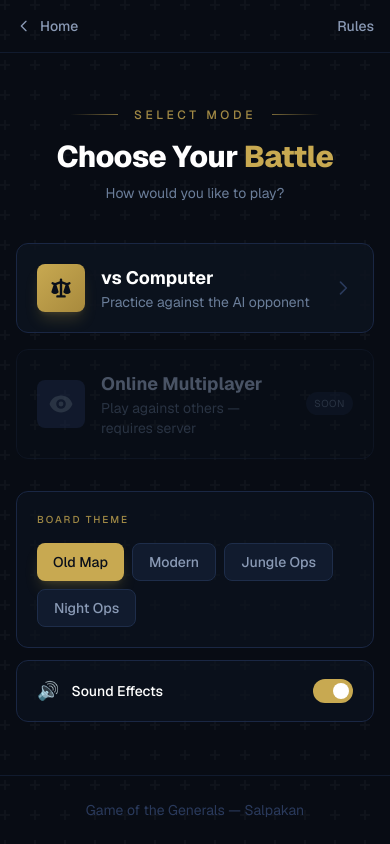
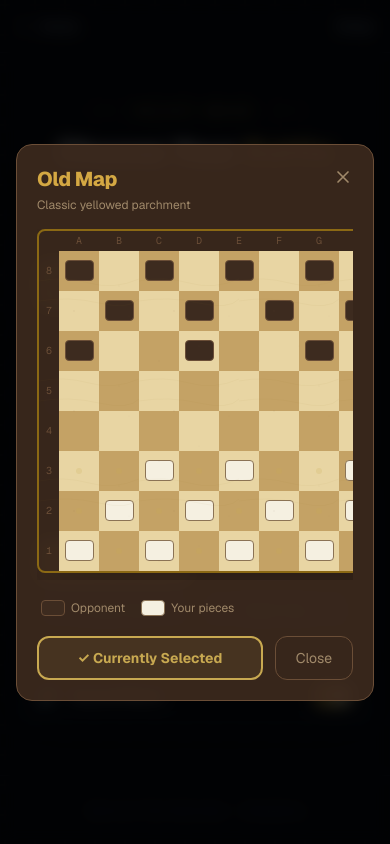
Before and after one commit to httpsdave/GOG, a Next.js app: page /play in a window 390 px wide. Both pictures are taken after a click on the button "Old Map". Built offline with nearby package versions, Linux system fonts and the light colour scheme.

Commit message:
Update globals.css for responsive board, animations, and styling improvements

```diff
--- a/src/components/GameBoard.tsx
+++ b/src/components/GameBoard.tsx
@@ -86,6 +86,7 @@ export default function GameBoard() {
   const [soundEnabled, setSoundEnabled] = useState(true);
   const [revealAll, setRevealAll] = useState(false);
   const [showGameOverModal, setShowGameOverModal] = useState(false);
+  const [previewThemeId, setPreviewThemeId] = useState<ThemeId | null>(null);
   const aiThinking = useRef(false);
 
   const theme = THEMES[themeId];
@@ -441,12 +442,12 @@ export default function GameBoard() {
             <div className="space-y-3">
               <div className="bg-[#0d1520]/60 border border-[#1a2744] rounded-xl p-5">
                 <p className="text-[#c8a951]/80 text-[10px] tracking-[0.2em] uppercase font-medium mb-4">Board Theme</p>
-                <div className="flex gap-2 flex-wrap">
+                <div className="grid grid-cols-2 gap-2">
                   {(Object.keys(THEMES) as ThemeId[]).map((tid) => (
                     <button
                       key={tid}
-                      onClick={() => { setThemeId(tid); sounds?.click(); }}
-                      className={`px-4 py-2 rounded-lg text-sm font-medium transition-all ${
+                      onClick={() => { setPreviewThemeId(tid); sounds?.click(); }}
+                      className={`px-4 py-2.5 rounded-lg text-sm font-medium transition-all text-center ${
                         tid === themeId
                           ? 'bg-[#c8a951] text-[#0a0f1a] shadow-lg shadow-[#c8a951]/20'
                           : 'bg-[#111b2e] text-[#8a9ab5] border border-[#1e2d4a] hover:border-[#c8a951]/40 hover:text-[#c8a951]'
@@ -473,6 +474,16 @@ export default function GameBoard() {
         <footer className="relative text-center py-6 border-t border-[#111b2e]">
           <p className="text-[#2a3a5c] text-sm">Game of the Generals — Salpakan</p>
         </footer>
+
+        {/* Theme preview modal */}
+        {previewThemeId && (
+          <ThemePreviewModal
+            themeId={previewThemeId}
+            activeThemeId={themeId}
+            onSelect={(id) => { setThemeId(id); sounds?.click(); }}
+            onClose={() => setPreviewThemeId(null)}
+          />
+        )}
       </div>
     );
   }
@@ -714,3 +725,144 @@ function MoveHistoryList({ moves, theme, playerSide }: { moves: GameState['moveH
     </div>
   );
 }
+
+// ─── Theme board preview (static mini-board) ───
+function ThemeBoardPreview({ t }: { t: BoardTheme }) {
+  const COLS = 9;
+  const ROWS = 8;
+  const SQ = 40;
+  const LABEL = 20;
+
+  // Representative pieces: top rows = opponent (black), bottom rows = player (white)
+  const blackPieces: [number, number][] = [
+    [7,0],[7,2],[7,4],[7,6],[7,8],
+    [6,1],[6,3],[6,5],[6,7],
+    [5,0],[5,3],[5,6],
+  ];
+  const whitePieces: [number, number][] = [
+    [0,0],[0,2],[0,4],[0,6],[0,8],
+    [1,1],[1,3],[1,5],[1,7],
+    [2,2],[2,4],[2,7],
+  ];
+  const pw = Math.round(SQ * 0.72);
+  const ph = Math.round(SQ * 0.52);
+
+  return (
+    <div className={`${t.boardBorder} border-2 rounded-lg overflow-hidden relative inline-block shadow-2xl`}>
+      {t.boardOverlayStyle && (
+        <div className={`absolute inset-0 pointer-events-none z-10 ${t.boardOverlayOpacity ?? 'opacity-[0.25]'}`} style={t.boardOverlayStyle} />
+      )}
+      {/* Column labels */}
+      <div style={{ display: 'flex' }}>
+        <div style={{ width: LABEL, height: LABEL, flexShrink: 0 }} />
+        {COLUMN_LABELS.map((l) => (
+          <div key={l} style={{ width: SQ, height: LABEL, flexShrink: 0 }} className={`flex items-center justify-center ${t.labelColor} text-[10px] font-mono`}>{l}</div>
+        ))}
+      </div>
+      {/* Rows */}
+      {Array.from({ length: ROWS }).map((_, vr) => {
+        const lr = ROWS - 1 - vr;
+        return (
+          <div key={vr} style={{ display: 'flex' }}>
+            <div style={{ width: LABEL, height: SQ, flexShrink: 0 }} className={`flex items-center justify-center ${t.labelColor} text-[10px] font-mono`}>{lr + 1}</div>
+            {Array.from({ length: COLS }).map((_, c) => {
+              const bg = (lr + c) % 2 === 0 ? t.lightSquare : t.darkSquare;
+              const isBlack = blackPieces.some(([r, col]) => r === lr && col === c);
+              const isWhite = whitePieces.some(([r, col]) => r === lr && col === c);
+              const inSetup = lr <= 2;
+              return (
+                <div
+                  key={c}
+                  style={{ width: SQ, height: SQ, flexShrink: 0 }}
+                  className={`${bg} flex items-center justify-center ${inSetup ? 'ring-inset' : ''}`}
+                >
+                  {isBlack && <div className={`${t.blackPieceBg} ${t.blackPieceBorder} border rounded-sm`} style={{ width: pw, height: ph }} />}
+                  {isWhite && <div className={`${t.whitePieceBg} ${t.whitePieceBorder} border rounded-sm`} style={{ width: pw, height: ph }} />}
+                  {!isBlack && !isWhite && inSetup && (
+                    <div className="w-1.5 h-1.5 rounded-full bg-[#c8a951]/20" />
+                  )}
+                </div>
+              );
+            })}
+          </div>
+        );
+      })}
+    </div>
+  );
+}
+
+// ─── Theme preview modal ───
+function ThemePreviewModal({
+  themeId,
+  activeThemeId,
+  onSelect,
+  onClose,
+}: {
+  themeId: ThemeId;
+  activeThemeId: ThemeId;
+  onSelect: (id: ThemeId) => void;
+  onClose: () => void;
+}) {
+  const t = THEMES[themeId];
+  const isActive = themeId === activeThemeId;
+
+  return (
+    <div
+      className="fixed inset-0 z-50 flex items-center justify-center bg-black/80 backdrop-blur-sm animate-fade-in p-4"
+      onClick={onClose}
+    >
+      <div
+        className={`${t.panelBg} ${t.panelBorder} border rounded-2xl p-5 sm:p-6 w-full max-w-fit mx-auto shadow-2xl animate-bounce-in overflow-auto max-h-[92vh]`}
+        onClick={(e) => e.stopPropagation()}
+      >
+        {/* Header */}
+        <div className="flex items-start justify-between mb-4 gap-6">
+          <div>
+            <h3 className={`${t.headerColor} font-display text-xl`}>{t.name}</h3>
+            <p className={`${t.panelTextMuted} text-xs mt-1`}>{t.description}</p>
+          </div>
+          <button onClick={onClose} className={`${t.panelTextMuted} hover:text-white transition-colors mt-0.5 flex-shrink-0`}>
+            <svg className="w-5 h-5" fill="none" stroke="currentColor" viewBox="0 0 24 24"><path strokeLinecap="round" strokeLinejoin="round" strokeWidth={2} d="M6 18L18 6M6 6l12 12" /></svg>
+          </button>
+        </div>
+
+        {/* Board preview */}
+        <div className="mb-5 overflow-x-auto">
+          <ThemeBoardPreview t={t} />
+        </div>
+
+        {/* Legend */}
+        <div className={`flex items-center gap-4 mb-5 px-1 text-xs ${t.panelTextMuted}`}>
+          <span className="flex items-center gap-1.5">
+            <span className={`inline-block w-6 h-4 rounded-sm border ${t.blackPieceBg} ${t.blackPieceBorder}`} />
+            Opponent
+          </span>
+          <span className="flex items-center gap-1.5">
+            <span className={`inline-block w-6 h-4 rounded-sm border ${t.whitePieceBg} ${t.whitePieceBorder}`} />
+            Your pieces
+          </span>
+        </div>
+
+        {/* Actions */}
+        <div className="flex gap-3">
+          <button
+            onClick={() => { onSelect(themeId); onClose(); }}
+            className={`flex-1 py-2.5 rounded-xl text-sm font-bold transition-all ${
+              isActive
+                ? 'border-2 border-[#c8a951] text-[#c8a951] bg-[#c8a951]/10'
+                : `${t.accentPrimary} text-white hover:brightness-110`
+            }`}
+          >
+            {isActive ? '✓ Currently Selected' : 'Use This Theme'}
+          </button>
+          <button
+            onClick={onClose}
+            className={`px-5 py-2.5 rounded-xl text-sm ${t.panelBorder} border ${t.panelTextMuted} hover:brightness-125 transition-all`}
+          >
+            Close
+          </button>
+        </div>
+      </div>
+    </div>
+  );
+}
```
